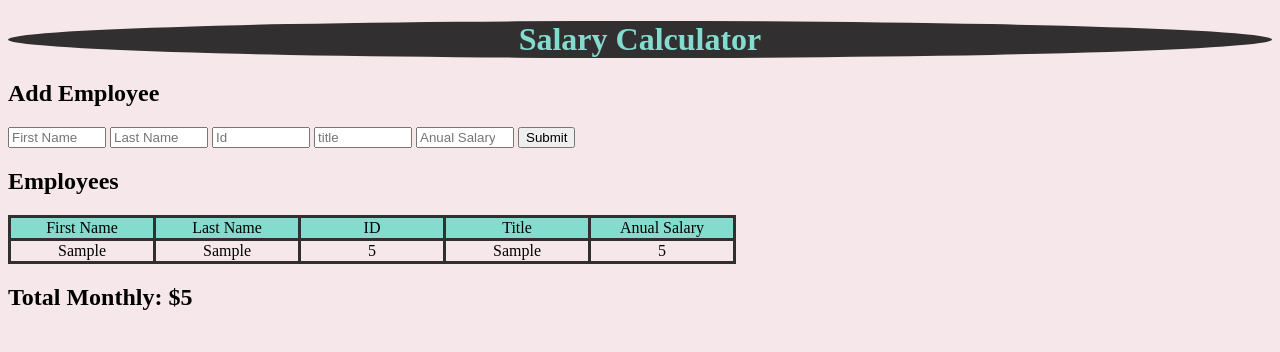
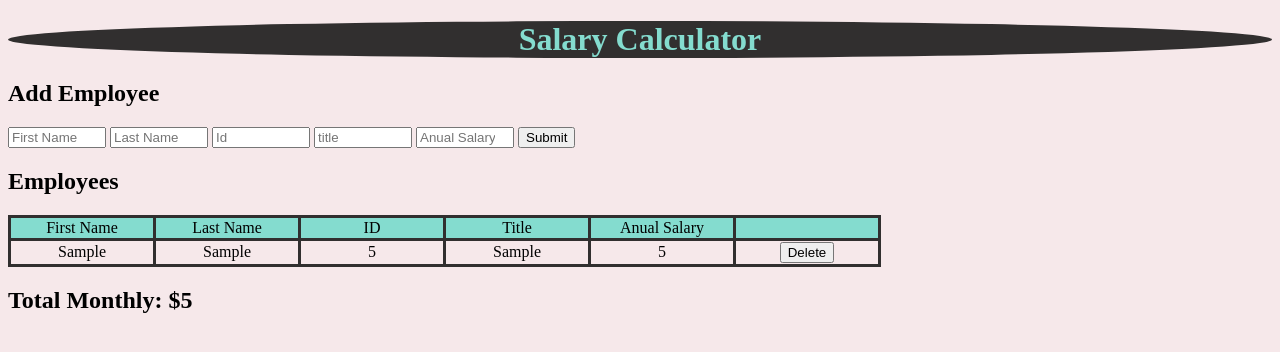
Before and after one commit to Traizel/weekend-challenge-1, a plain HTML site: page index.html in a window 1280 px wide. Both pictures are taken after typing "Sample", "Sample", "5", "Sample", "5" into the empty fields and a click on the button "Submit". Drawn offline with Linux system fonts and the light colour scheme.

Commit message:
finished base mode

```diff
--- a/client.js
+++ b/client.js
@@ -14,6 +14,7 @@ function onReady() {
                 <td>${id}</td>
                 <td>${title}</td>
                 <td>${anualSalary}</td>
+                <td><button class="delete-employee">Delete</button></td>
             </tr>
         `);
         $('.collection').val('');
@@ -27,4 +28,7 @@ function onReady() {
             $('footer h2').css('background-color', '#EF626C');
         }
     });
+    $('#employee-table').on('click', '.delete-employee', function() {
+        $(this).parent().parent().remove();
+    });
 }
--- a/index.html
+++ b/index.html
@@ -31,6 +31,7 @@
                 <td>ID</td>
                 <td>Title</td>
                 <td>Anual Salary</td>
+                <td></td>
             </tr>
         </table>
     </div>
```
